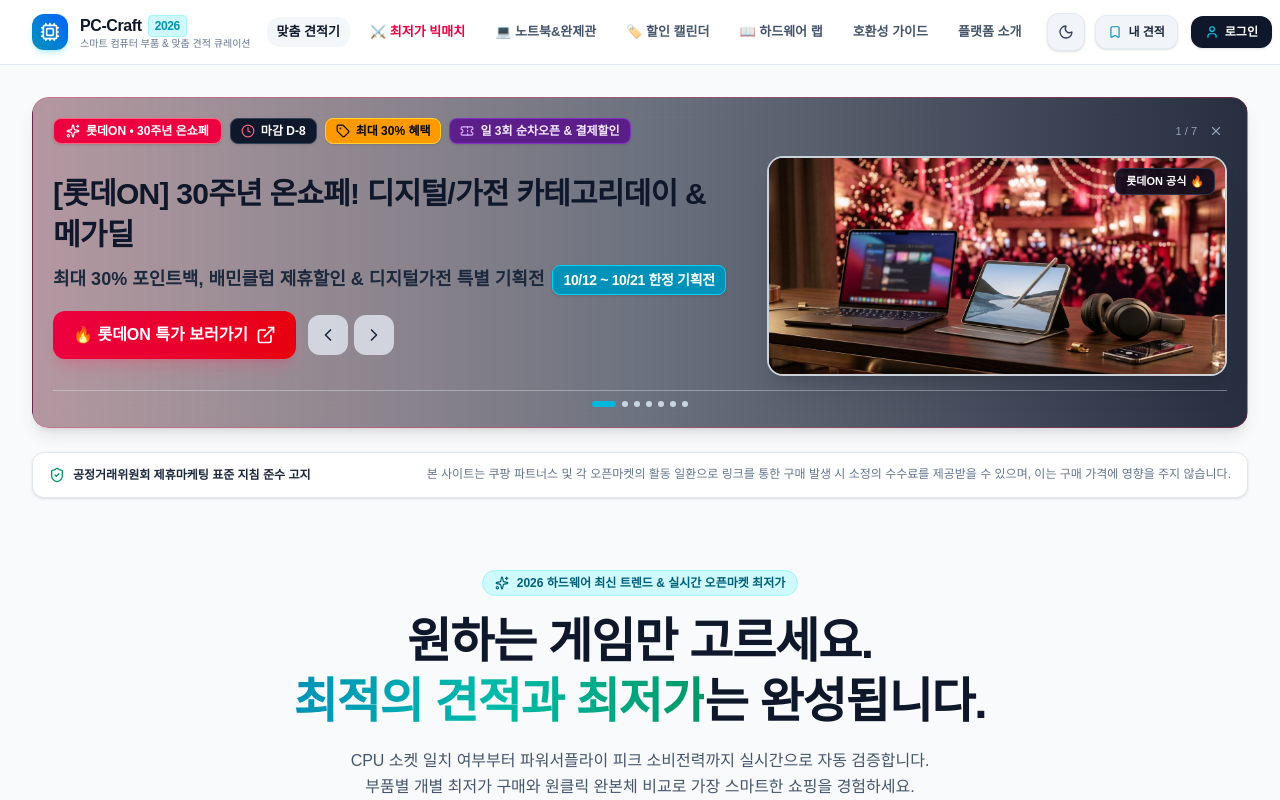
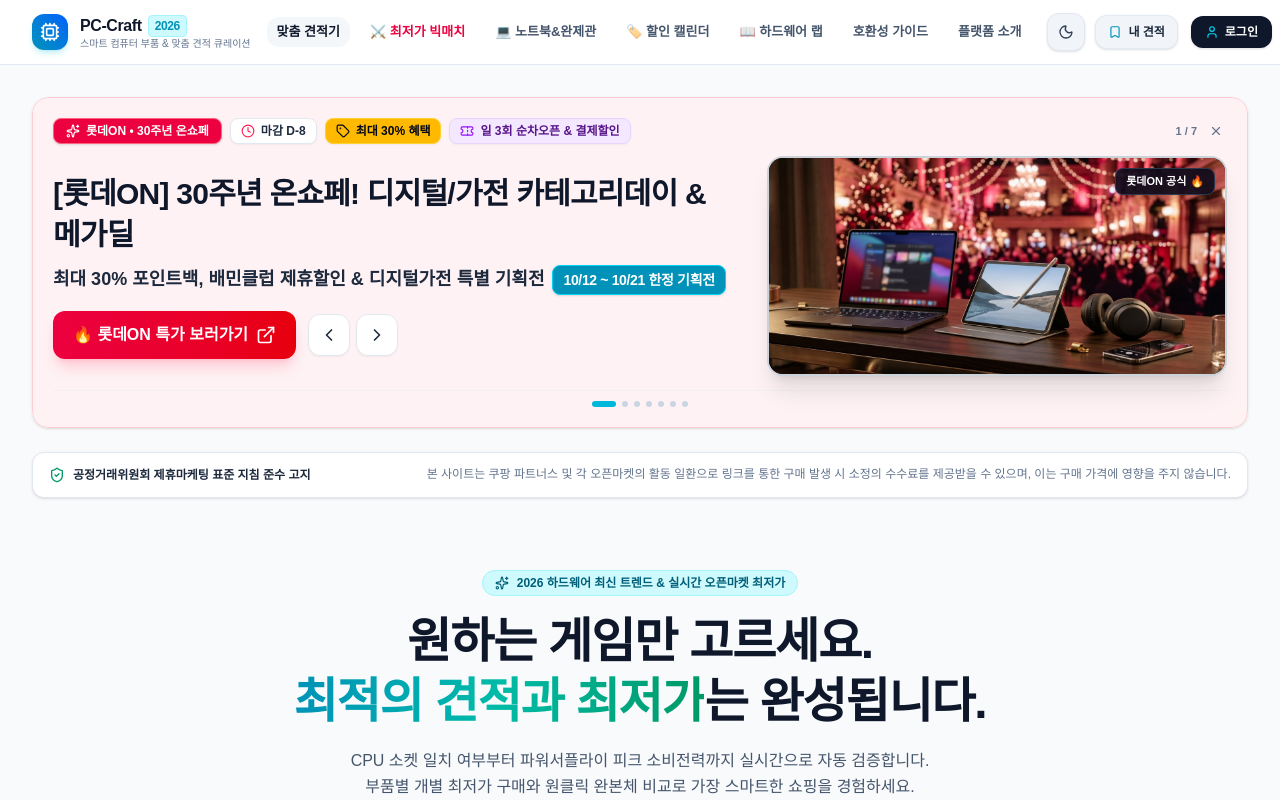
Before and after one commit to asafire777-git/pccraft, a Next.js app: page / in a window 1280 px wide. Shown: the top 800 px of the page. Built offline with nearby package versions, Linux system fonts and the light colour scheme; no server answers.

Commit message:
fix(banner): replace dark gradient with soft light background in top event banner to ensure maximum text readability

```diff
--- a/components/EventBanner.tsx
+++ b/components/EventBanner.tsx
@@ -50,42 +50,42 @@
     setTimeout(() => setCopiedCode(false), 2500);
   };
 
-  // 플랫폼별 브랜드 배지 스타일 (가독성을 위한 선명한 고대비 컬러)
-  const platformStyles: Record<string, { badge: string; border: string; glow: string; btn: string }> = {
+  // 플랫폼별 브랜드 배지 및 연한 단색 배경 스타일 (가독성을 극대화한 고대비 컬러)
+  const platformStyles: Record<string, { badge: string; border: string; bg: string; btn: string }> = {
     coupang: {
       badge: 'bg-cyan-600 text-white border-cyan-400 shadow-sm',
-      border: 'border-cyan-500/30 hover:border-cyan-500/60',
-      glow: 'from-cyan-950/40 via-slate-900/60 to-slate-900/90 dark:from-cyan-950/60 dark:via-slate-900/80 dark:to-slate-950/90',
+      border: 'border-cyan-200 dark:border-cyan-800/80 hover:border-cyan-400 dark:hover:border-cyan-600',
+      bg: 'bg-cyan-50/80 dark:bg-slate-900/95',
       btn: 'bg-gradient-to-r from-cyan-600 to-blue-600 hover:from-cyan-500 hover:to-blue-500 text-white shadow-cyan-500/20'
     },
     gmarket: {
       badge: 'bg-emerald-600 text-white border-emerald-400 shadow-sm',
-      border: 'border-emerald-500/30 hover:border-emerald-500/60',
-      glow: 'from-emerald-950/40 via-slate-900/60 to-slate-900/90 dark:from-emerald-950/60 dark:via-slate-900/80 dark:to-slate-950/90',
+      border: 'border-emerald-200 dark:border-emerald-800/80 hover:border-emerald-400 dark:hover:border-emerald-600',
+      bg: 'bg-emerald-50/80 dark:bg-slate-900/95',
       btn: 'bg-gradient-to-r from-emerald-600 to-teal-600 hover:from-emerald-500 hover:to-teal-500 text-white shadow-emerald-500/20'
     },
     lotteon: {
       badge: 'bg-rose-600 text-white border-rose-400 shadow-sm',
-      border: 'border-rose-500/30 hover:border-rose-500/60',
-      glow: 'from-rose-950/40 via-slate-900/60 to-slate-900/90 dark:from-rose-950/60 dark:via-slate-900/80 dark:to-slate-950/90',
+      border: 'border-rose-200 dark:border-rose-800/80 hover:border-rose-400 dark:hover:border-rose-600',
+      bg: 'bg-rose-50/80 dark:bg-slate-900/95',
       btn: 'bg-gradient-to-r from-rose-600 to-red-600 hover:from-rose-500 hover:to-red-500 text-white shadow-rose-500/20'
     },
     aliexpress: {
       badge: 'bg-red-600 text-white border-red-400 shadow-sm',
-      border: 'border-rose-500/30 hover:border-rose-500/60',
-      glow: 'from-rose-950/40 via-slate-900/60 to-slate-900/90 dark:from-rose-950/60 dark:via-slate-900/80 dark:to-slate-950/90',
-      btn: 'bg-gradient-to-r from-rose-600 to-red-600 hover:from-rose-500 hover:to-red-500 text-white shadow-rose-500/20'
+      border: 'border-red-200 dark:border-red-800/80 hover:border-red-400 dark:hover:border-red-600',
+      bg: 'bg-red-50/80 dark:bg-slate-900/95',
+      btn: 'bg-gradient-to-r from-red-600 to-rose-600 hover:from-red-500 hover:to-rose-500 text-white shadow-rose-500/20'
     },
     ssg: {
       badge: 'bg-amber-600 text-white border-amber-400 shadow-sm',
-      border: 'border-amber-500/30 hover:border-amber-500/60',
-      glow: 'from-amber-950/40 via-slate-900/60 to-slate-900/90 dark:from-amber-950/60 dark:via-slate-900/80 dark:to-slate-950/90',
+      border: 'border-amber-200 dark:border-amber-800/80 hover:border-amber-400 dark:hover:border-amber-600',
+      bg: 'bg-amber-50/80 dark:bg-slate-900/95',
       btn: 'bg-gradient-to-r from-amber-600 to-orange-600 hover:from-amber-500 hover:to-orange-500 text-white shadow-amber-500/20'
     },
     '11st': {
       badge: 'bg-red-600 text-white border-red-400 shadow-sm',
-      border: 'border-red-500/30 hover:border-red-500/60',
-      glow: 'from-red-950/40 via-slate-900/60 to-slate-900/90 dark:from-red-950/60 dark:via-slate-900/80 dark:to-slate-950/90',
+      border: 'border-red-200 dark:border-red-800/80 hover:border-red-400 dark:hover:border-red-600',
+      bg: 'bg-red-50/80 dark:bg-slate-900/95',
       btn: 'bg-gradient-to-r from-red-600 to-rose-600 hover:from-red-500 hover:to-rose-500 text-white shadow-red-500/20'
     }
   };
@@ -96,10 +96,10 @@
     <div
       onMouseEnter={() => setIsPaused(true)}
       onMouseLeave={() => setIsPaused(false)}
-      className="relative mb-6 rounded-2xl overflow-hidden shadow-lg transition-all duration-300"
+      className="relative mb-6 rounded-2xl overflow-hidden shadow-sm transition-all duration-300"
     >
       <div
-        className={`relative border ${style.border} bg-gradient-to-r ${style.glow} p-4 sm:p-5 backdrop-blur-md rounded-2xl transition-colors`}
+        className={`relative border ${style.border} ${style.bg} p-4 sm:p-5 backdrop-blur-md rounded-2xl transition-colors`}
       >
         {/* 상단 뱃지 & 마감 카운트다운 */}
         <div className="flex items-center justify-between mb-3">
@@ -113,14 +113,14 @@
             </span>
 
             {/* 마감일 뱃지 */}
-            <span className="inline-flex items-center gap-1.5 px-2.5 py-1 rounded-lg text-xs font-bold bg-slate-900 text-white dark:bg-slate-800 dark:text-rose-300 border border-slate-700 dark:border-slate-700 shadow-sm">
-              <Clock className="w-3.5 h-3.5 text-rose-400" />
+            <span className="inline-flex items-center gap-1.5 px-2.5 py-1 rounded-lg text-xs font-bold bg-white text-slate-800 dark:bg-slate-800 dark:text-rose-300 border border-slate-200 dark:border-slate-700 shadow-xs">
+              <Clock className="w-3.5 h-3.5 text-rose-500 dark:text-rose-400" />
               {remaining}
             </span>
 
             {/* 할인율 뱃지 */}
             {current.discountRate && (
-              <span className="inline-flex items-center gap-1.5 px-2.5 py-1 rounded-lg text-xs font-bold bg-amber-500 text-slate-950 border border-amber-300 shadow-sm">
+              <span className="inline-flex items-center gap-1.5 px-2.5 py-1 rounded-lg text-xs font-bold bg-amber-400 text-slate-950 border border-amber-300 shadow-xs">
                 <Tag className="w-3.5 h-3.5 text-slate-950" />
                 {current.discountRate}
               </span>
@@ -128,23 +128,23 @@
 
             {/* 쿠폰 안내 뱃지 */}
             {current.couponText && (
-              <span className="hidden sm:inline-flex items-center gap-1.5 px-2.5 py-1 rounded-lg text-xs font-bold bg-purple-900/90 text-purple-100 border border-purple-500/50 shadow-sm">
-                <Ticket className="w-3.5 h-3.5 text-purple-300" />
+              <span className="hidden sm:inline-flex items-center gap-1.5 px-2.5 py-1 rounded-lg text-xs font-bold bg-purple-100 text-purple-900 dark:bg-purple-950/80 dark:text-purple-200 border border-purple-200 dark:border-purple-800 shadow-xs">
+                <Ticket className="w-3.5 h-3.5 text-purple-600 dark:text-purple-400" />
                 {current.couponText}
               </span>
             )}
           </div>
 
-          <div className="flex items-center gap-1 text-slate-400">
+          <div className="flex items-center gap-1 text-slate-500 dark:text-slate-400">
             {activeEvents.length > 1 && (
-              <span className="text-[11px] font-mono mr-1">
+              <span className="text-[11px] font-mono mr-1 font-semibold">
                 {currentIndex + 1} / {activeEvents.length}
               </span>
             )}
             <button
               onClick={() => setIsDismissed(true)}
               aria-label="이벤트 배너 닫기"
-              className="p-1 rounded-lg hover:bg-slate-200/50 dark:hover:bg-slate-800 text-slate-400 hover:text-slate-600 dark:hover:text-slate-200 transition-colors cursor-pointer"
+              className="p-1 rounded-lg hover:bg-slate-200/80 dark:hover:bg-slate-800 text-slate-500 hover:text-slate-800 dark:text-slate-400 dark:hover:text-slate-200 transition-colors cursor-pointer"
               title="배너 닫기"
             >
               <X className="w-3.5 h-3.5" />
@@ -184,7 +184,7 @@
               {current.promoCode && (
                 <button
                   onClick={(e) => handleCopyCode(current.promoCode!, e)}
-                  className="px-3.5 py-3 rounded-xl bg-slate-900/90 text-white dark:bg-slate-800 dark:text-slate-100 border border-slate-700 hover:border-amber-400 text-xs sm:text-sm font-bold flex items-center gap-1.5 transition-all active:scale-95 cursor-pointer shadow-md"
+                  className="px-3.5 py-3 rounded-xl bg-slate-900 text-white dark:bg-slate-800 dark:text-slate-100 border border-slate-700 hover:border-amber-400 text-xs sm:text-sm font-bold flex items-center gap-1.5 transition-all active:scale-95 cursor-pointer shadow-md"
                   title="할인코드 클립보드 복사"
                 >
                   {copiedCode ? <Check className="w-4 h-4 text-emerald-400" /> : <Copy className="w-4 h-4 text-amber-400" />}
@@ -198,7 +198,7 @@
                   <button
                     onClick={prevSlide}
                     aria-label="이전 기획전"
-                    className="p-2.5 rounded-xl bg-slate-200/80 dark:bg-slate-800/90 hover:bg-slate-300 dark:hover:bg-slate-700 text-slate-800 dark:text-slate-200 transition-colors cursor-pointer"
+                    className="p-2.5 rounded-xl bg-white dark:bg-slate-800 hover:bg-slate-100 dark:hover:bg-slate-700 text-slate-800 dark:text-slate-200 border border-slate-200 dark:border-slate-700 shadow-xs transition-colors cursor-pointer"
                     title="이전 기획전"
                   >
                     <ChevronLeft className="w-5 h-5" />
@@ -206,7 +206,7 @@
                   <button
                     onClick={nextSlide}
                     aria-label="다음 기획전"
-                    className="p-2.5 rounded-xl bg-slate-200/80 dark:bg-slate-800/90 hover:bg-slate-300 dark:hover:bg-slate-700 text-slate-800 dark:text-slate-200 transition-colors cursor-pointer"
+                    className="p-2.5 rounded-xl bg-white dark:bg-slate-800 hover:bg-slate-100 dark:hover:bg-slate-700 text-slate-800 dark:text-slate-200 border border-slate-200 dark:border-slate-700 shadow-xs transition-colors cursor-pointer"
                     title="다음 기획전"
                   >
                     <ChevronRight className="w-5 h-5" />
```
